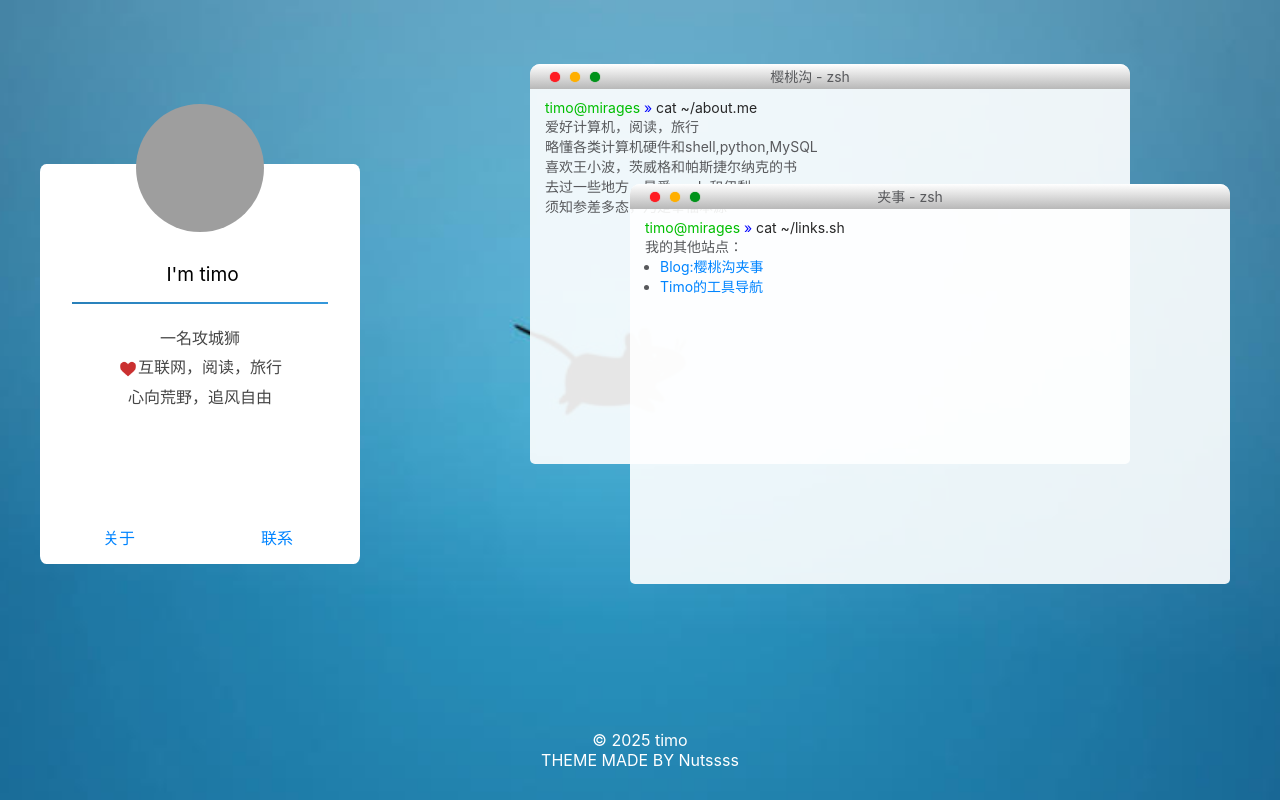
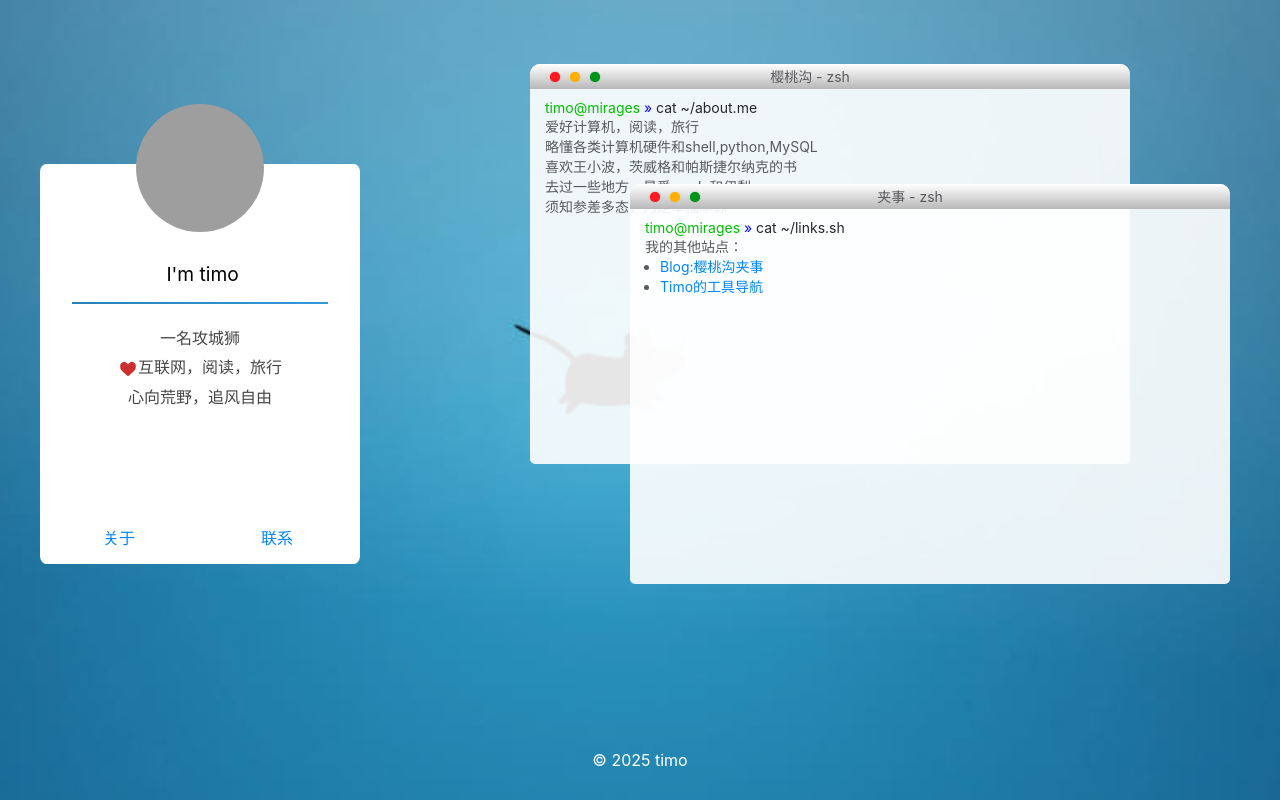
Before and after one commit to timoseven/homeindex, a plain HTML site: page index.html in a window 1280 px wide. Drawn offline with Linux system fonts and the light colour scheme; grey boxes are pictures that could not be loaded.

Commit message:
no nutssss

```diff
--- a/index.html
+++ b/index.html
@@ -94,7 +94,6 @@
         <!-- 页脚 -->
         <div id="footer">
             <p>© 2025 timo</p>
-            <p>THEME MADE BY <a href="https://nutssss.cn/">Nutssss</a></p>
         </div>
     </body>
 </html>
```
